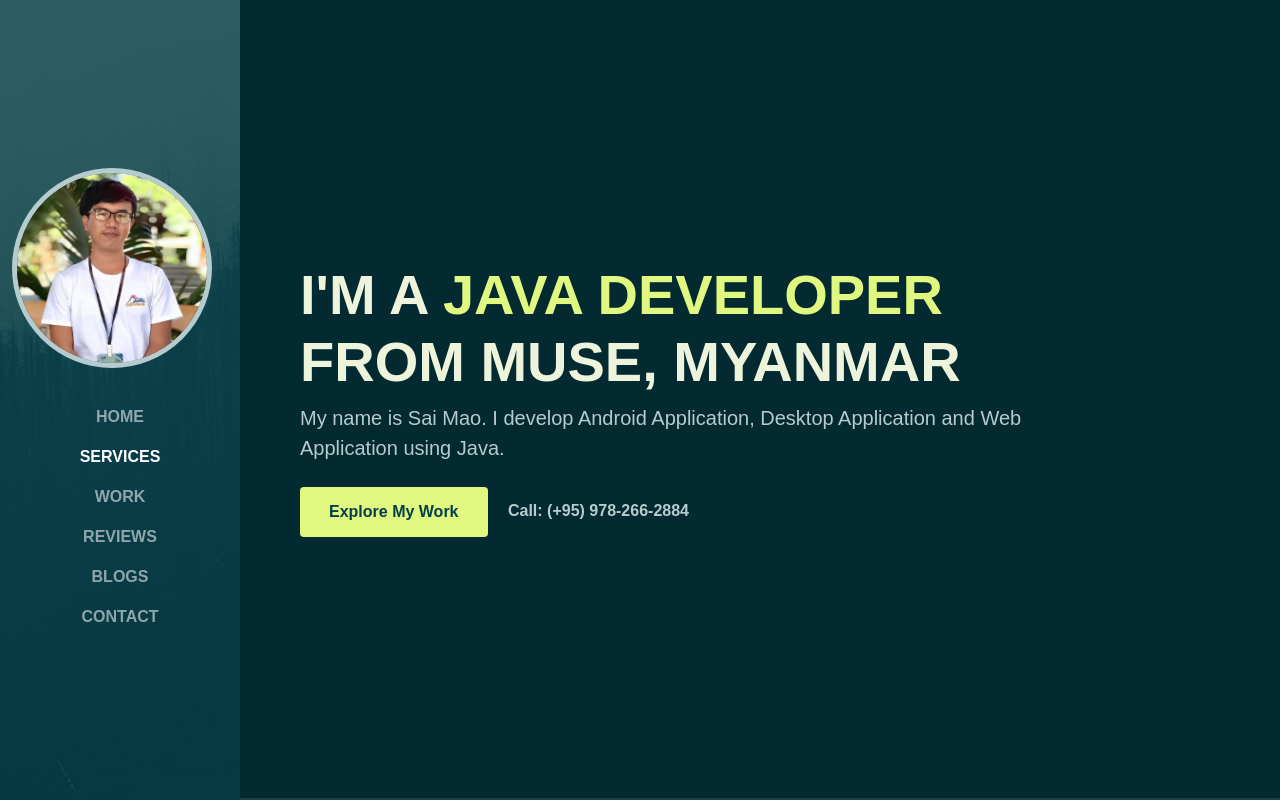
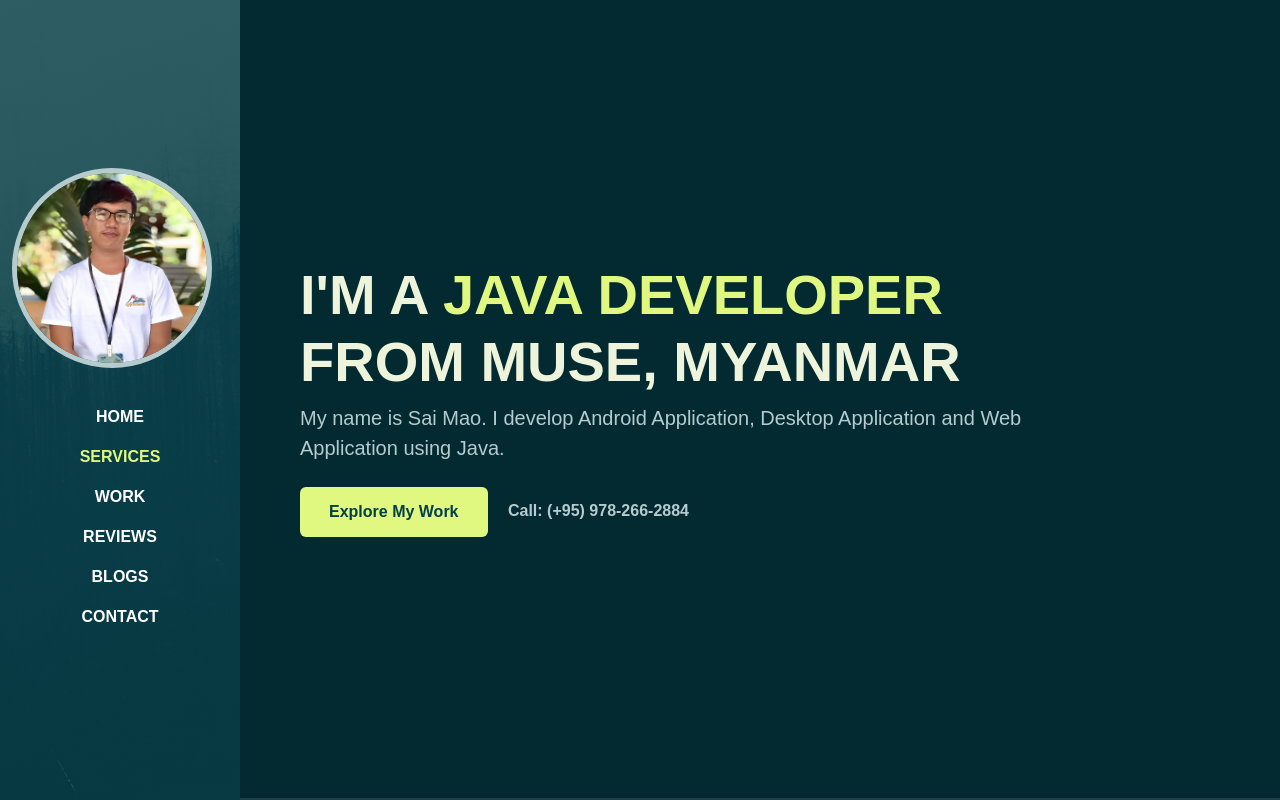
Before and after one commit to SaingHmineTun/sai-mao-portfolio, a plain HTML site: page index.html in a window 1280 px wide. Shown: the top 800 px of the page. Drawn offline with nearby package versions, Linux system fonts and the light colour scheme; a web font is replaced by a local one.

Commit message:
Add Bootstrap CNS

```diff
--- a/index.html
+++ b/index.html
@@ -5,7 +5,8 @@
     <meta charset="UTF-8">
     <meta name="viewport" content="width=device-width, initial-scale=1.0">
     <title>Sai Mao - Java Developer</title>
-    <link rel="stylesheet" href="assets/css/bootstrap.min.css">
+    <link href="https://cdn.jsdelivr.net/npm/bootstrap@5.3.2/dist/css/bootstrap.min.css" rel="stylesheet" integrity="sha384-T3c6CoIi6uLrA9TneNEoa7RxnatzjcDSCmG1MXxSR1GAsXEV/Dwwykc2MPK8M2HN" crossorigin="anonymous">
+
     <link rel="stylesheet" href="assets/css/aos.css">
     <link rel="stylesheet" href="assets/css/line-awesome.css">
     <link rel="stylesheet" href="assets/css/style.css">
```
